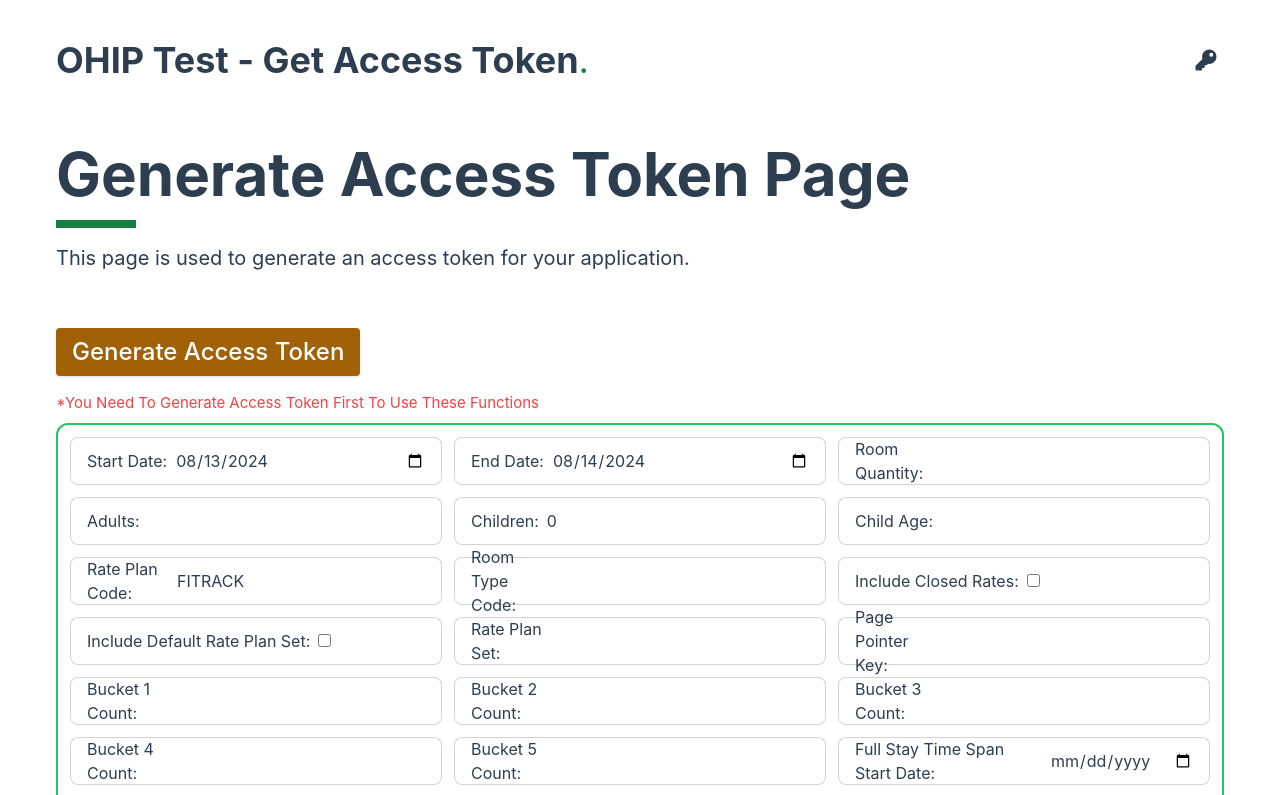
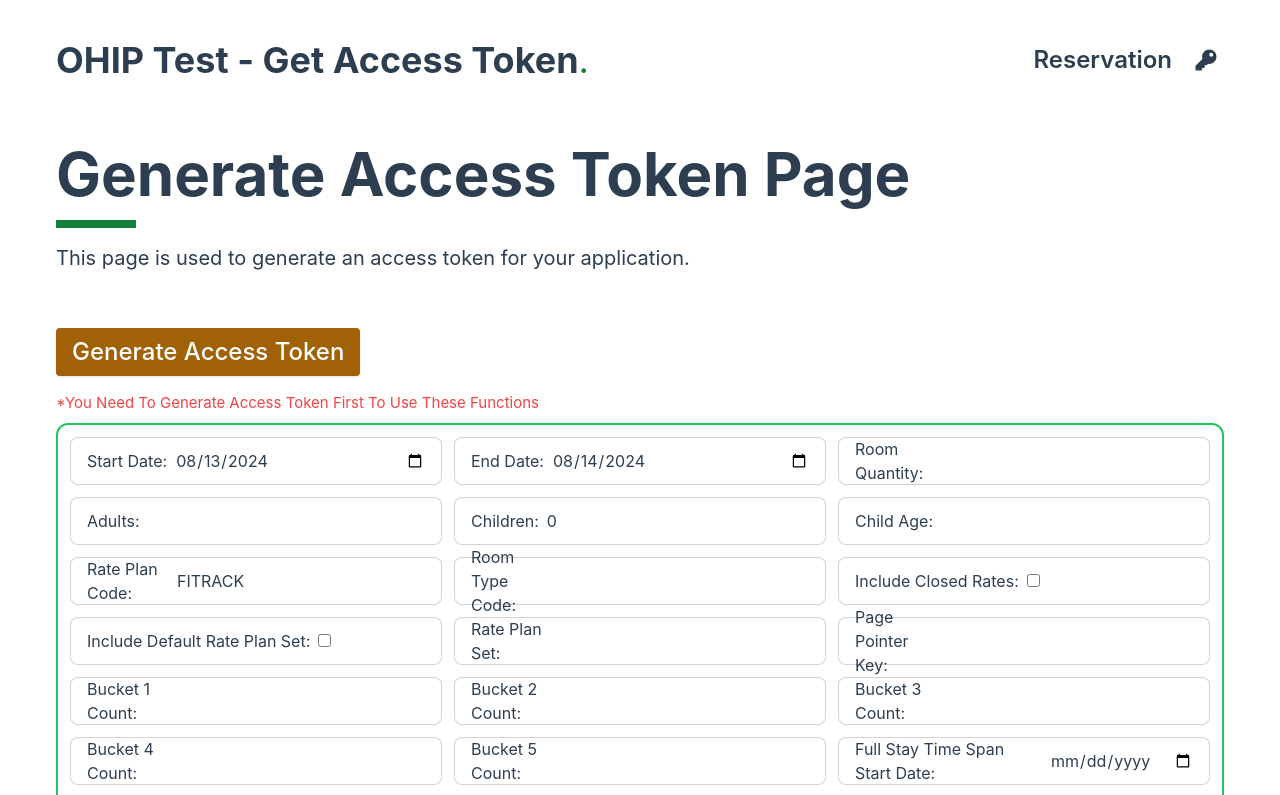
Before and after one commit to anggawidiarta/OHIP-API, a Vue app: page / in a window 1280 px wide. Shown: the top 795 px of the page. Built offline with nearby package versions, Linux system fonts and the light colour scheme; no server answers; what vue3-json-viewer would draw is missing.

Commit message:
add router link to reservation page

```diff
--- a/src/components/HeaderComponent.vue
+++ b/src/components/HeaderComponent.vue
@@ -1,9 +1,18 @@
+<script setup>
+import { RouterLink } from "vue-router";
+</script>
+
 <template>
   <nav class="flex justify-between items-center px-4">
     <div class="text-4xl font-bold">
       OHIP Test - Get Access Token<span class="text-green-700">.</span>
     </div>
-    <div>
+    <div class="flex items-center gap-4">
+      <RouterLink
+        to="/reservation"
+        class="hover:text-green-500 duration-150 transition-all ease-in-out text-2xl font-semibold"
+        >Reservation</RouterLink
+      >
       <svg
         xmlns="http://www.w3.org/2000/svg"
         width="36px"
```
